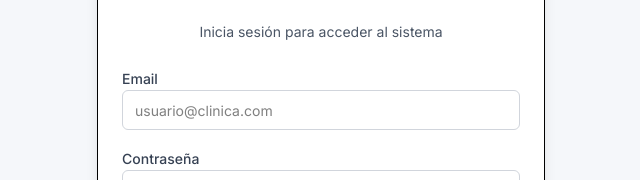
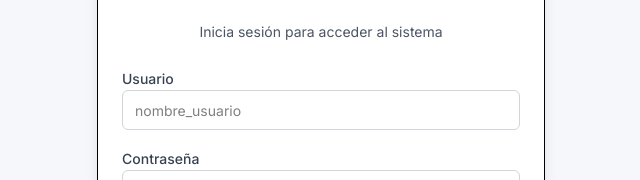
Before and after one commit to ludwinb20/zucli, a Next.js app: page /login in a window 1280 px wide. Shown: the part 392-572 px from the top of the page, without its empty margins (319-959 px from the left). Built offline with nearby package versions, Linux system fonts and the light colour scheme; no server answers.

Commit message:
Update page.tsx

```diff
--- a/src/app/login/page.tsx
+++ b/src/app/login/page.tsx
@@ -11,7 +11,7 @@ import { Loader2 } from 'lucide-react';
 import Image from 'next/image';
 
 export default function LoginPage() {
-  const [email, setEmail] = useState('');
+  const [username, setUsername] = useState('');
   const [password, setPassword] = useState('');
   const [error, setError] = useState('');
   const [isLoading, setIsLoading] = useState(false);
@@ -25,7 +25,7 @@ export default function LoginPage() {
     setIsLoading(true);
 
     try {
-      const success = await login(email, password);
+      const success = await login(username, password);
       if (success) {
         router.push('/dashboard');
       } else {
@@ -65,13 +65,13 @@ export default function LoginPage() {
         <CardContent>
           <form onSubmit={handleSubmit} className="space-y-4">
             <div className="space-y-2">
-              <Label htmlFor="email" className="text-gray-700">Email</Label>
+              <Label htmlFor="username" className="text-gray-700">Usuario</Label>
               <Input
-                id="email"
-                type="email"
-                placeholder="usuario@clinica.com"
-                value={email}
-                onChange={(e) => setEmail(e.target.value)}
+                id="username"
+                type="text"
+                placeholder="nombre_usuario"
+                value={username}
+                onChange={(e) => setUsername(e.target.value)}
                 required
                 className="border-gray-300 focus:border-[#2E9589] focus:ring-[#2E9589]"
               />
```
